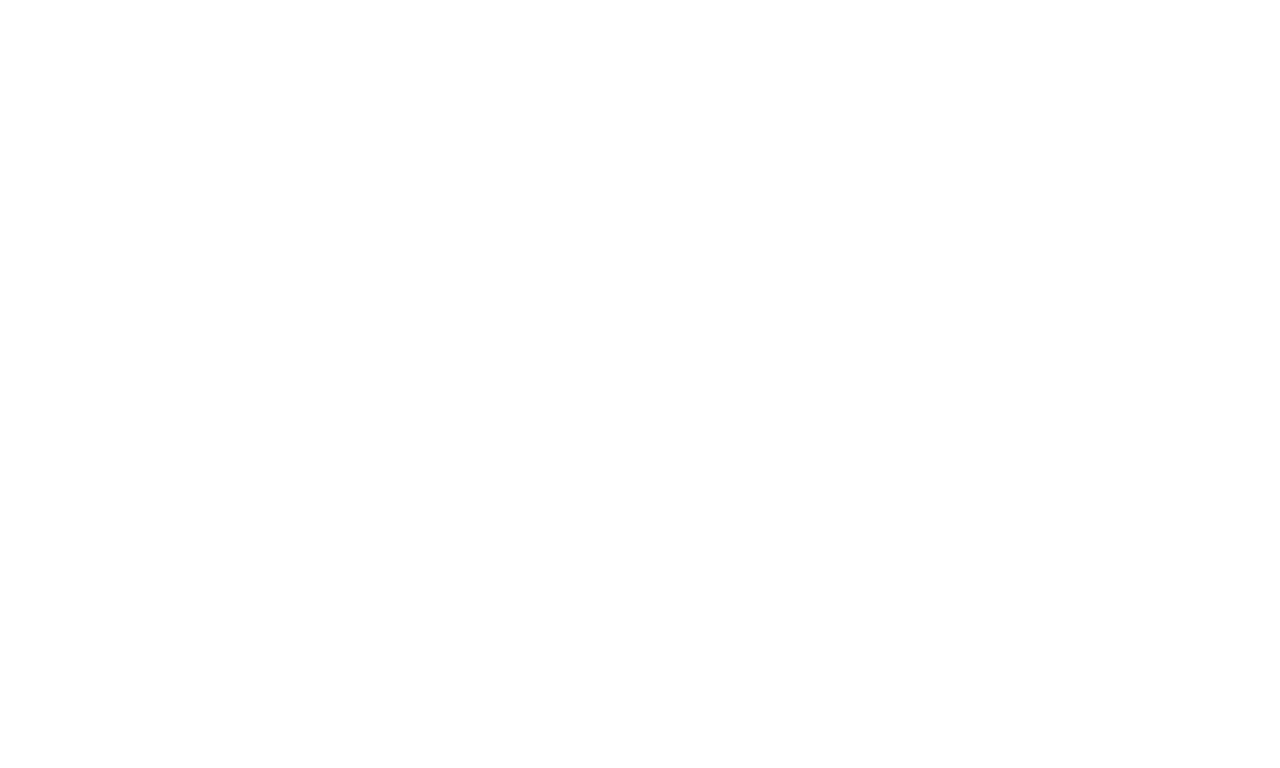
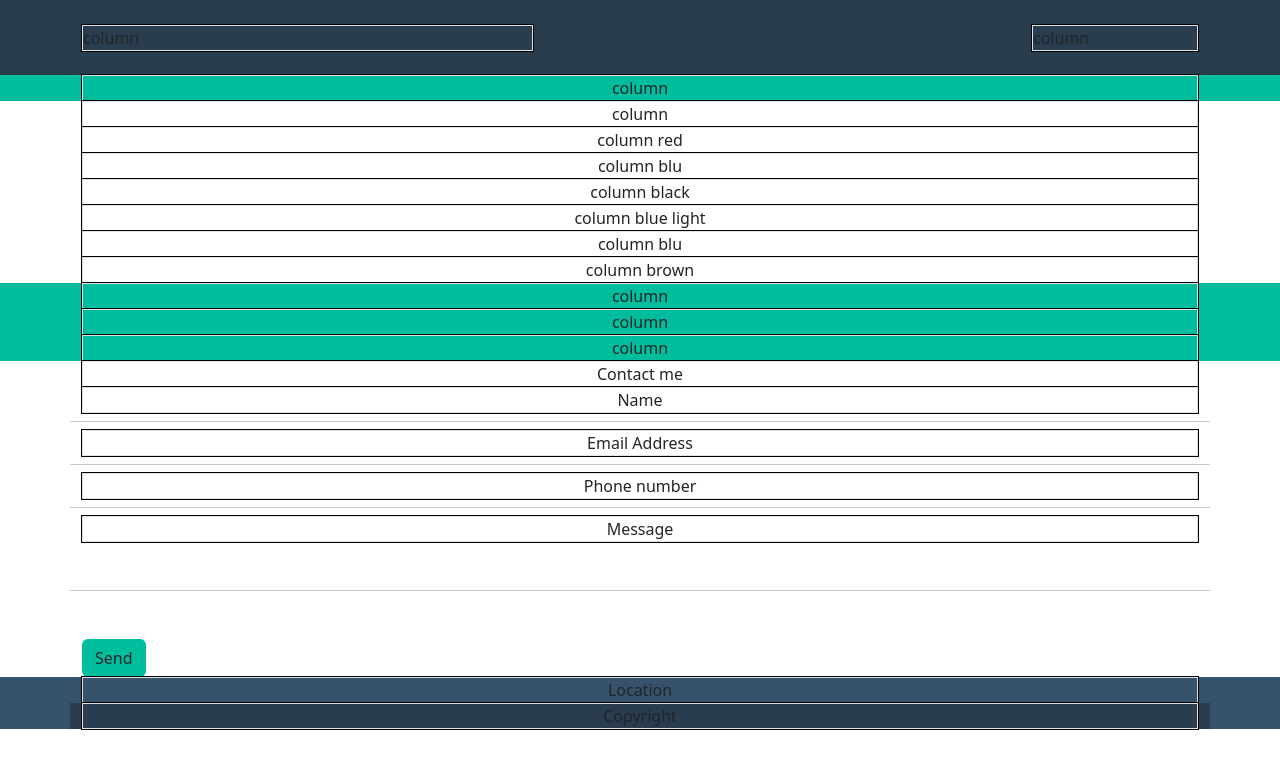
Before and after one commit to Andrea030105/html-css-bootstrap-grid, a plain HTML site: page index.html in a window 1280 px wide. Drawn offline with nearby package versions, Linux system fonts and the light colour scheme.

Commit message:
layout-bootstrap

```diff
--- a/css/style.css
+++ b/css/style.css
@@ -3,3 +3,24 @@
     padding: 0;
     box-sizing: border-box;
 }
+
+.border {
+    outline: 1px solid black;
+}
+
+header {
+    height: 75px;
+    background-color: #2a3d4f;
+}
+
+.bg-green {
+    background-color: #00bd9d;
+}
+
+footer {
+    background-color: #37536c;
+}
+
+.bg-gray {
+    background-color: #2a3d4f;
+}
--- a/index.html
+++ b/index.html
@@ -4,12 +4,168 @@
 <head>
     <meta charset="UTF-8">
     <meta name="viewport" content="width=device-width, initial-scale=1.0">
+    <link href="https://cdn.jsdelivr.net/npm/bootstrap@5.3.8/dist/css/bootstrap.min.css" rel="stylesheet"
+        integrity="sha384-sRIl4kxILFvY47J16cr9ZwB07vP4J8+LH7qKQnuqkuIAvNWLzeN8tE5YBujZqJLB" crossorigin="anonymous">
     <link rel="stylesheet" href="./css/style.css">
     <title>Bootstrap</title>
 </head>
 
 <body>
-
+    <header class=" d-flex align-items-center">
+        <div class="container">
+            <div class="row justify-content-between">
+                <div class="col-5">
+                    <div class="border">
+                        column
+                    </div>
+                </div>
+                <div class="col-2">
+                    <div class="border">
+                        column
+                    </div>
+                </div>
+            </div>
+        </div>
+    </header>
+    <div class="container-fluid">
+        <div class="row">
+            <div class="col-12 bg-green">
+                <div class="container">
+                    <div class="row">
+                        <div class="col-12 text-center">
+                            <div class="border">
+                                column
+                            </div>
+                        </div>
+                    </div>
+                </div>
+            </div>
+        </div>
+    </div>
+    <div class="container">
+        <div class="row">
+            <div class="col-12 text-center">
+                <div class="border">
+                    column
+                </div>
+            </div>
+            <div class="col-12 text-center">
+                <div class="border">
+                    column red
+                </div>
+            </div>
+            <div class="col-12 text-center">
+                <div class="border">
+                    column blu
+                </div>
+            </div>
+            <div class="col-12 text-center">
+                <div class="border">
+                    column black
+                </div>
+            </div>
+            <div class="col-12 text-center">
+                <div class="border">
+                    column blue light
+                </div>
+            </div>
+            <div class="col-12 text-center">
+                <div class="border">
+                    column blu
+                </div>
+            </div>
+            <div class="col-12 text-center">
+                <div class="border">
+                    column brown
+                </div>
+            </div>
+        </div>
+    </div>
+    <div class="container-fluid">
+        <div class="row">
+            <div class="col-12 bg-green">
+                <div class="container">
+                    <div class="row">
+                        <div class="col-12 text-center">
+                            <div class="border">
+                                column
+                            </div>
+                        </div>
+                        <div class="col-12 text-center">
+                            <div class="border">
+                                column
+                            </div>
+                        </div>
+                        <div class="col-12 text-center">
+                            <div class="border">
+                                column
+                            </div>
+                        </div>
+                    </div>
+                </div>
+            </div>
+        </div>
+    </div>
+    <div class="container">
+        <div class="row">
+            <div class="col-12 text-center">
+                <div class="border">
+                    Contact me
+                </div>
+            </div>
+            <div class="col-12 text-center">
+                <div class="border">
+                    Name
+                </div>
+            </div>
+            <hr class="my-2">
+            <div class="col-12 text-center">
+                <div class="border">
+                    Email Address
+                </div>
+            </div>
+            <hr class="my-2">
+            <div class="col-12 text-center">
+                <div class="border">
+                    Phone number
+                </div>
+            </div>
+            <hr class="my-2">
+            <div class="col-12 text-center">
+                <div class="border">
+                    Message
+                </div>
+            </div>
+            <hr class="my-5">
+            <div class="row">
+                <div class="col-12">
+                    <button class="btn bg-green">
+                        Send
+                    </button>
+                </div>
+            </div>
+        </div>
+    </div>
+    <footer>
+        <div class="container">
+            <div class="row">
+                <div class="col-12 text-center">
+                    <div class="border">
+                        Location
+                    </div>
+                </div>
+            </div>
+        </div>
+        <div class="container bg-gray">
+            <div class="row">
+                <div class="col-12 text-center">
+                    <div class="border">
+                        Copyright
+                    </div>
+                </div>
+            </div>
+        </div>
+    </footer>
 </body>
 
 </html>
```
